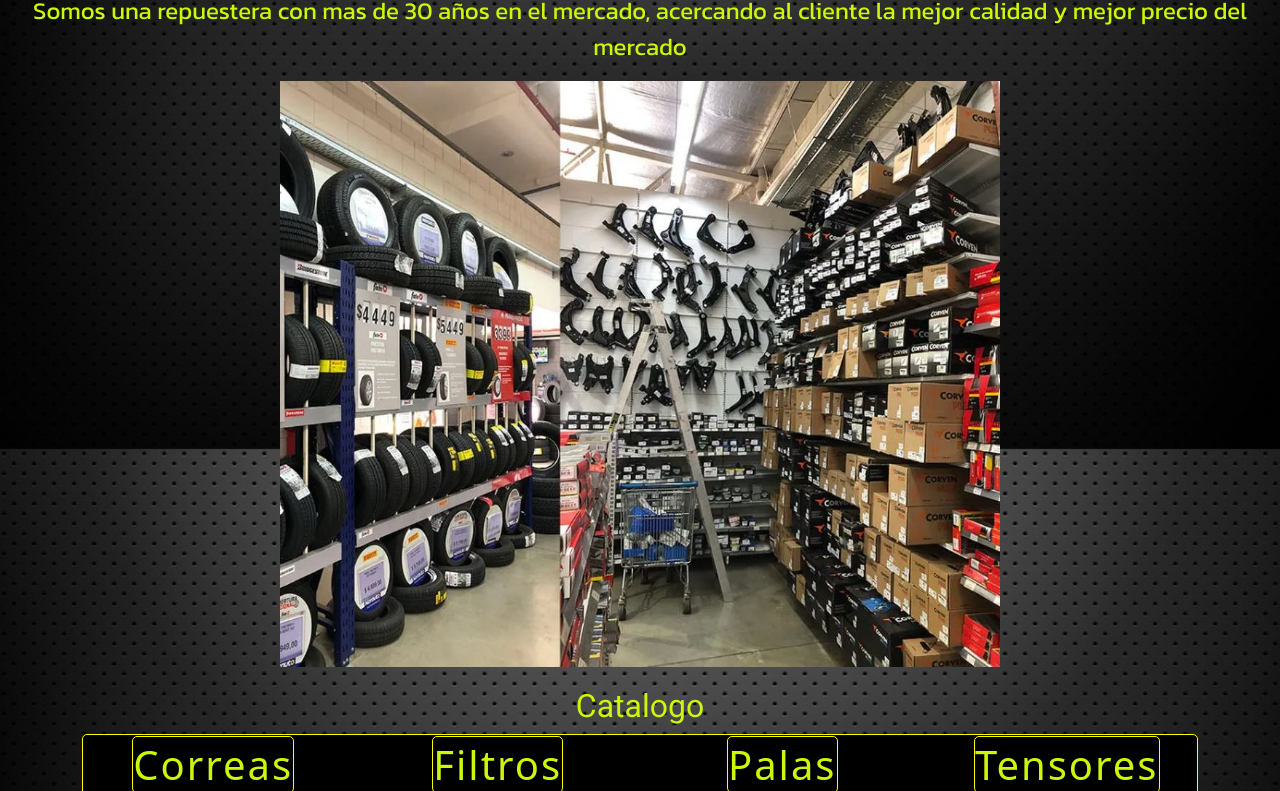
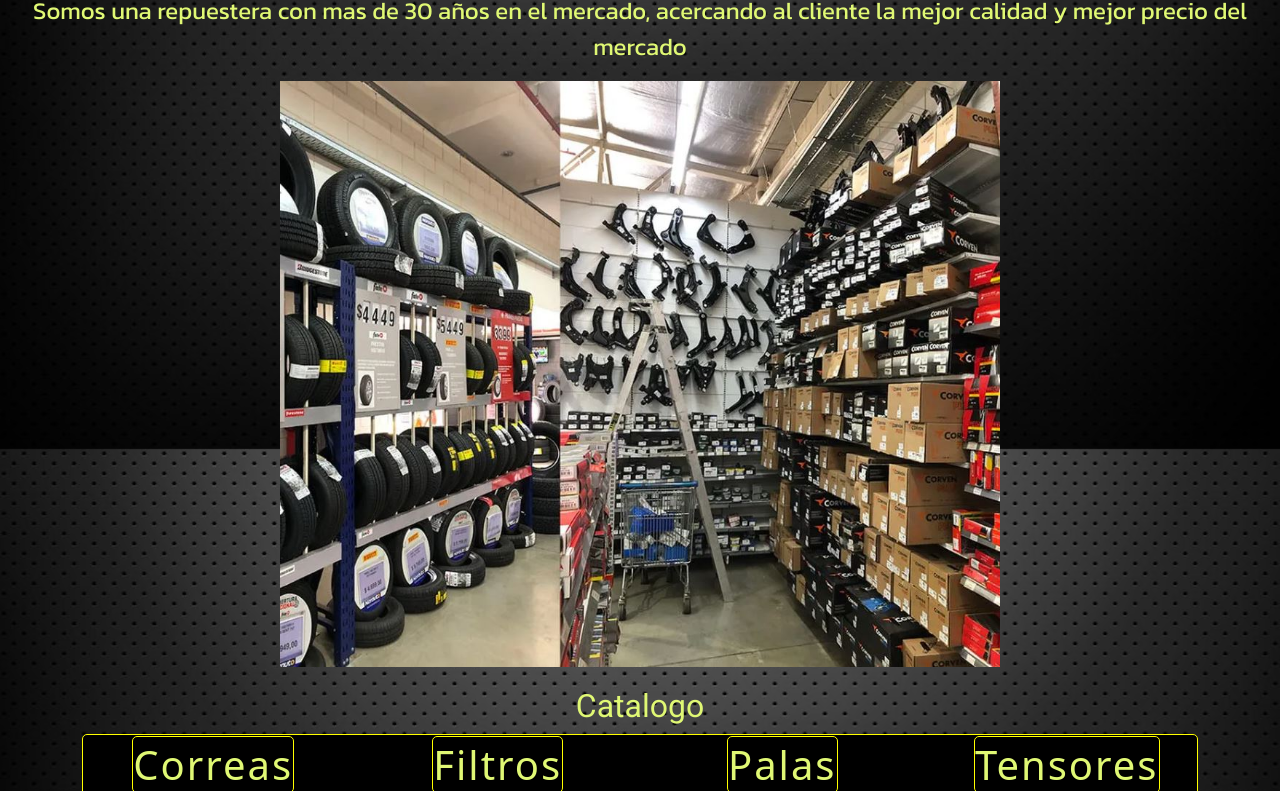
Before and after one commit to MatiasPistorio/PF-Pistorio, a website: page index.html in a window 1280 px wide. Shown: the part 351-1142 px from the top of the page. Drawn offline with Linux system fonts and the light colour scheme.

Commit message:
EntregaProyecto3

```diff
--- a/SCSS/_variables.scss
+++ b/SCSS/_variables.scss
@@ -1,3 +1,3 @@
 $color-primario: rgb(0, 0, 0);
-$color-secundario: rgb(203, 247, 10);
+$color-secundario: rgb(224, 248, 116);
 $color-boton-menu: rgb(0, 0, 0);
```
Also changed, not shown: CSS/styles.css.
